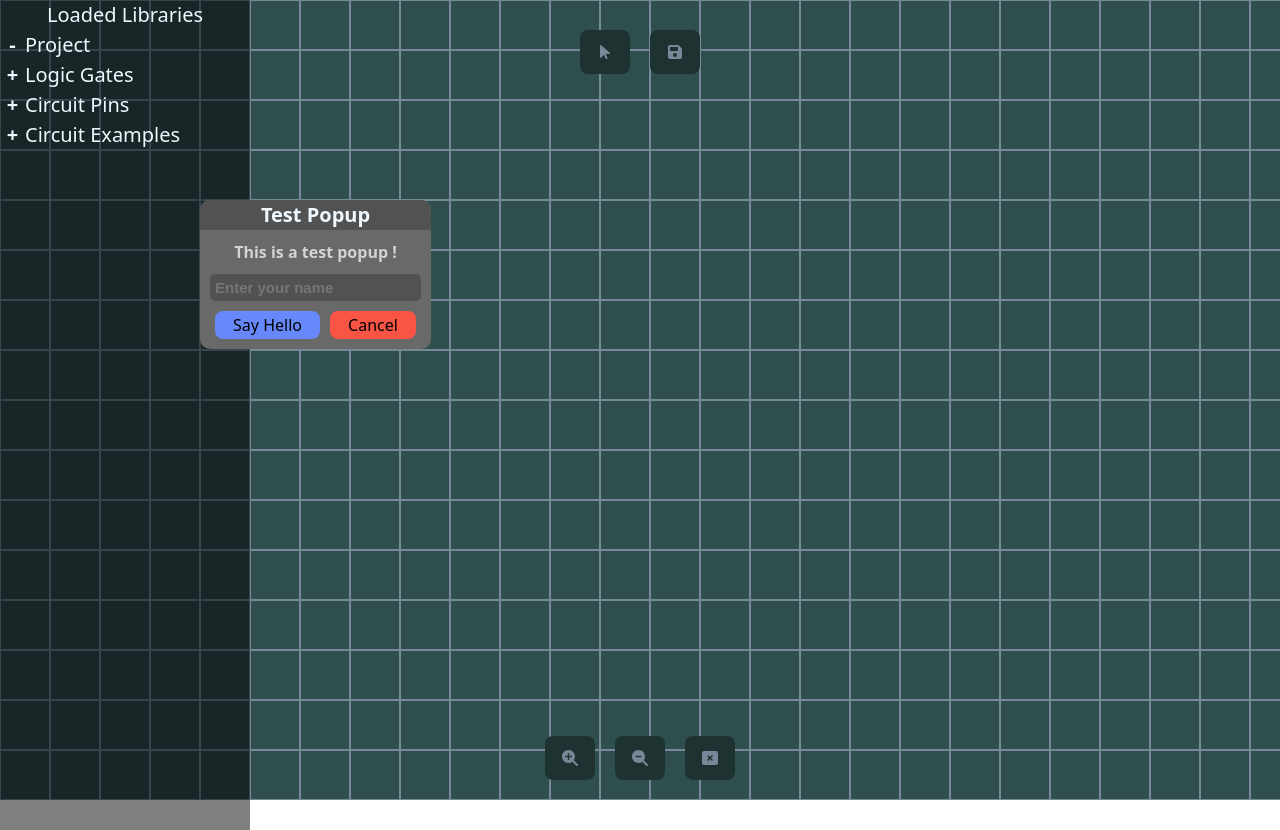
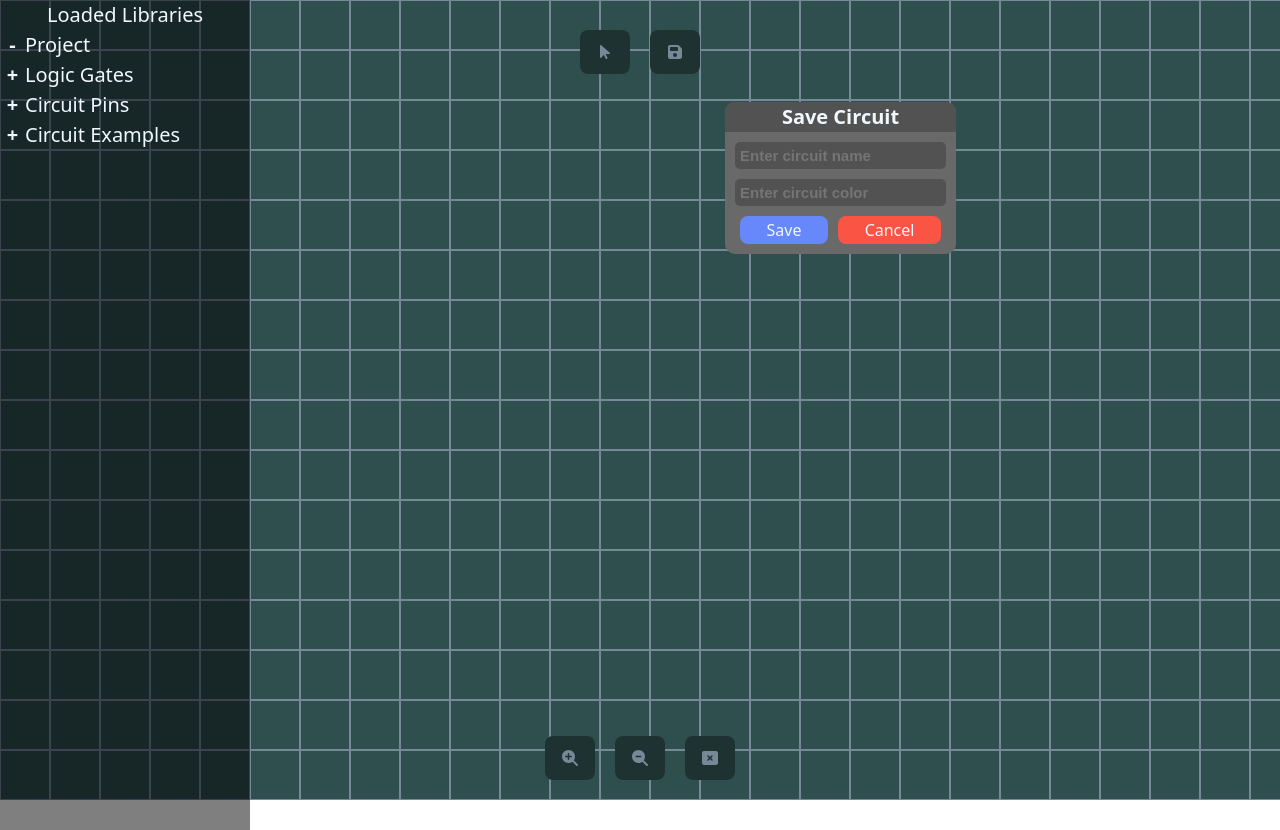
Before and after one commit to ArthurDgl/LoSimVue, a Vue app: page / in a window 1280 px wide. Both pictures are taken after a click on the button 675 px from the left and 52 px from the top of the page. Built offline with nearby package versions, Linux system fonts and the light colour scheme.

Commit message:
Save popup with input verification

```diff
--- a/src/App.vue
+++ b/src/App.vue
@@ -89,6 +89,9 @@ export default {
     closePopup(popupId) {
       this.popups = this.popups.filter(popup => {return popup.id != popupId});
     },
+    closePopupsByTitle(title) {
+      this.popups = this.popups.filter(popup => {return popup.title !== title});
+    }
   },
   mounted() {
     window.addEventListener("resize", this.updateDimensions);
@@ -99,36 +102,36 @@ export default {
 
     this.loadLibraries();
 
-    this.addPopup({
-      title: "Test Popup",
-      position: {x: 200, y: 200},
-      data: {
-        name: ""
-      },
-      contents: [
-        {
-          type: "TEXT",
-          text: "This is a test popup !"
-        },
-        {
-          type: "INPUT",
-          key: "name",
-          placeholder: "Enter your name"
-        }
-      ],
-      options: [
-        {
-          color: "#6688FA",
-          name: "Say Hello",
-          onClick: (popup, app) => {console.log(`Hello ${popup.data.name} !`);}
-        },
-        {
-          color: "#FA5544",
-          name: "Cancel",
-          onClick: (popup, app) => {console.log("Action cancelled !");}
-        }
-      ]
-    });
+    // this.addPopup({
+    //   title: "Test Popup",
+    //   position: {x: 200, y: 200},
+    //   data: {
+    //     name: ""
+    //   },
+    //   contents: [
+    //     {
+    //       type: "TEXT",
+    //       text: "This is a test popup !"
+    //     },
+    //     {
+    //       type: "INPUT",
+    //       key: "name",
+    //       placeholder: "Enter your name"
+    //     }
+    //   ],
+    //   options: [
+    //     {
+    //       color: "#6688FA",
+    //       name: "Say Hello",
+    //       onClick: (popup, app) => {console.log(`Hello ${popup.data.name} !`);}
+    //     },
+    //     {
+    //       color: "#FA5544",
+    //       name: "Cancel",
+    //       onClick: (popup, app) => {console.log("Action cancelled !");}
+    //     }
+    //   ]
+    // });
 
     console.log("App Mounted");
   },
--- a/src/components/BaseComponent.vue
+++ b/src/components/BaseComponent.vue
@@ -131,57 +131,6 @@ export default {
                 }
             });
         },
-        // Helper function made using ChatGPT
-        lightenColor(color, amount = 20) {
-            const clamp = (val) => Math.max(0, Math.min(255, val));
-
-            function hexToRgb(hex) {
-                hex = hex.replace(/^#/, '');
-                if (hex.length === 3) {
-                hex = hex.split('').map(char => char + char).join('');
-                }
-                const bigint = parseInt(hex, 16);
-                return {
-                r: (bigint >> 16) & 255,
-                g: (bigint >> 8) & 255,
-                b: bigint & 255
-                };
-            }
-
-            function rgbStringToRgb(rgbStr) {
-                const result = rgbStr.match(/rgb\((\d+),\s*(\d+),\s*(\d+)\)/i);
-                return result ? {
-                r: parseInt(result[1]),
-                g: parseInt(result[2]),
-                b: parseInt(result[3])
-                } : null;
-            }
-
-            function rgbToHex(r, g, b) {
-                return (
-                '#' +
-                [r, g, b]
-                    .map((x) => clamp(x).toString(16).padStart(2, '0'))
-                    .join('')
-                );
-            }
-
-            let rgb;
-
-            if (color.startsWith('#')) {
-                rgb = hexToRgb(color);
-            } else if (color.startsWith('rgb')) {
-                rgb = rgbStringToRgb(color);
-            } else {
-                throw new Error('Unsupported color format');
-            }
-
-            const newR = clamp(rgb.r + amount);
-            const newG = clamp(rgb.g + amount);
-            const newB = clamp(rgb.b + amount);
-
-            return rgbToHex(newR, newG, newB);
-        },
         updateOutputs(updateCount) {
             let inputValues = [];
             this.componentData.pins.inputs.forEach((inputPin) => {
@@ -221,7 +170,7 @@ export default {
         'zIndex':`${this.zIndex}`,
         'fontSize':`${this.fontSize}px`,
         'background-color':`${this.color}`,
-        'border-color':`${this.borderColor ? this.borderColor : this.lightenColor(this.color)}`
+        'border-color':`${this.borderColor ? this.borderColor : this.$parent.lightenColor(this.color)}`
         }"
 
         @click="this.handleClick"
--- a/src/components/CircuitEditor.vue
+++ b/src/components/CircuitEditor.vue
@@ -874,6 +874,114 @@ export default {
                 this.$refs.tempBaseComponent.moveWithCamera(this.camera, this.zoom, this.width, this.height);
             }
         },
+        // Helper function made using ChatGPT
+        lightenColor(color, amount = 20) {
+            const clamp = (val) => Math.max(0, Math.min(255, val));
+
+            function hexToRgb(hex) {
+                hex = hex.replace(/^#/, '');
+                if (hex.length === 3) {
+                hex = hex.split('').map(char => char + char).join('');
+                }
+                const bigint = parseInt(hex, 16);
+                return {
+                r: (bigint >> 16) & 255,
+                g: (bigint >> 8) & 255,
+                b: bigint & 255
+                };
+            }
+
+            function rgbStringToRgb(rgbStr) {
+                const result = rgbStr.match(/rgb\((\d+),\s*(\d+),\s*(\d+)\)/i);
+                return result ? {
+                r: parseInt(result[1]),
+                g: parseInt(result[2]),
+                b: parseInt(result[3])
+                } : null;
+            }
+
+            function rgbToHex(r, g, b) {
+                return (
+                '#' +
+                [r, g, b]
+                    .map((x) => clamp(x).toString(16).padStart(2, '0'))
+                    .join('')
+                );
+            }
+
+            let rgb;
+
+            if (color.startsWith('#') && color.length == 7) {
+                rgb = hexToRgb(color);
+            } else if (color.startsWith('rgb(') && color.endsWith(')')) {
+                rgb = rgbStringToRgb(color);
+            } else {
+                rgb = null;
+            }
+
+            if (!rgb) return null;
+
+            const newR = clamp(rgb.r + amount);
+            const newG = clamp(rgb.g + amount);
+            const newB = clamp(rgb.b + amount);
+
+            return rgbToHex(newR, newG, newB);
+        },
+        openSavePopup(event) {
+            const title = "Save Circuit";
+            const mousePosition = this.worldToScreenCoordinates(this.worldMousePosition);
+
+            this.$parent.closePopupsByTitle(title);
+
+            this.$parent.addPopup({
+                title: title,
+                position: {x: mousePosition.x + 50, y: mousePosition.y + 50},
+                data: {
+                    name: "",
+                    color: ""
+                },
+                contents: [
+                    {
+                        type: "INPUT",
+                        key: "name",
+                        placeholder: "Enter circuit name",
+                        strictFormat: true
+                    },
+                    {
+                        type: "INPUT",
+                        key: "color",
+                        placeholder: "Enter circuit color"
+                    }
+                ],
+                options: [
+                    {
+                        color: "#6688FA",
+                        name: "Save",
+                        onClick: (popup, app) => {
+                            if (popup.data.name.length > 0 && this.lightenColor(popup.data.color)) {
+                                this.saveCurrentCircuit(popup.data.name, popup.data.color);
+                            }
+                            else {
+                                if (popup.contents.length < 3) popup.contents.push({});
+                                popup.contents[2] = {
+                                    type: "TEXT",
+                                    text: "Missing name or Invalid color format : use #12AB34 or rgb(12, AB, 34)"
+                                }
+                                return true;
+                            }
+                        }
+                    },
+                    {
+                        color: "#FA5544",
+                        name: "Cancel",
+                        onClick: (popup, app) => {}
+                    }
+                ]
+            });
+        },
+        saveCurrentCircuit(name, color) {
+            console.log(`Saving circuit "${name}" with color ${color}...`);
+        },
     },
     emits: ['mounted'],
     mounted() {
@@ -920,7 +1028,7 @@ export default {
             <font-awesome-icon :icon="['fas', 'hand-pointer']" v-else-if="this.mouseToolIndex == 1"/>
             <font-awesome-icon :icon="['fas', 'network-wired']" v-else-if="this.mouseToolIndex == 2"/>
         </button>
-        <button>
+        <button @mousedown="this.openSavePopup">
             <font-awesome-icon :icon="['fas', 'floppy-disk']" />
         </button>
     </div>
--- a/src/components/Popup.vue
+++ b/src/components/Popup.vue
@@ -6,11 +6,43 @@ export default {
     emits: ["mounted"],
     data() {
         return {
-
+            isDragging: false,
+            offset: { x: 0, y: 0 },
+            interval: null,
+            lastMousePos: {x: 0, y: 0},
         };
     },
     methods: {
-
+        startDrag(event) {
+            this.isDragging = true;
+            this.offset.x = event.clientX - this.popupData.position.x;
+            this.offset.y = event.clientY - this.popupData.position.y;
+            this.updateMousePos(event);
+            this.interval = setInterval(this.drag, 5);
+            document.addEventListener("mousemove", this.updateMousePos);
+            document.addEventListener("mouseup", this.stopDrag);
+            document.body.style.userSelect = 'none';
+        },
+        updateMousePos(event) {
+            this.lastMousePos.x = event.clientX;
+            this.lastMousePos.y = event.clientY;
+        },
+        drag() {
+            if (this.isDragging) {
+                this.popupData.position.x = this.lerp(this.popupData.position.x, this.lastMousePos.x - this.offset.x, 0.1);
+                this.popupData.position.y = this.lerp(this.popupData.position.y, this.lastMousePos.y - this.offset.y, 0.1);
+            }
+        },
+        stopDrag() {
+            this.isDragging = false;
+            clearInterval(this.interval);
+            document.removeEventListener("mousemove", this.updateMousePos);
+            document.removeEventListener("mouseup", this.stopDrag);
+            document.body.style.userSelect = 'auto';
+        },
+        lerp(a, b, t) {
+            return (1 - t)*a + t*b;
+        },
     },
     mounted() {
         this.$emit("mounted");
@@ -24,7 +56,7 @@ export default {
         'top': `${this.popupData.position.y}px`,
     }"
     >
-        <div class="title-bar">
+        <div class="title-bar" @mousedown="this.startDrag">
             {{ this.popupData.title }}
         </div>
         <div class="contents">
@@ -33,9 +65,11 @@ export default {
                 <input class="input-element"
                 v-if="content.type === 'INPUT'"
                 :value="this.popupData.data[content.key]"
-                @input="e => this.popupData.data[content.key] = e.target.value"
+                @input="e => this.popupData.data[content.key] = content.strictFormat ? e.target.value.replace(/[^a-zA-Z0-9]/g, '_').toUpperCase() : e.target.value"
+                @keydown="event => event.stopPropagation()"
                 :placeholder="content.placeholder"
                 autocomplete="off"
+                spellcheck="false"
                 aria-autocomplete="list"
                 ></input>
             </div>
@@ -44,7 +78,7 @@ export default {
                 <button class="end-button" v-for="button in this.popupData.options" :style="{
                     'background-color': `${button.color}`
                 }"
-                @click="() => {button.onClick(this.popupData, this.$parent); this.$parent.closePopup(this.popupData.id)}"
+                @click="() => {if (!button.onClick(this.popupData, this.$parent)) this.$parent.closePopup(this.popupData.id)}"
                 >
                     {{ button.name }}
                 </button>
@@ -74,6 +108,7 @@ export default {
 .contents {
     padding: 10px;
     color: lightgray;
+    width: min-content;
 }
 
 .content-element {
@@ -107,5 +142,6 @@ export default {
     margin-right: 5px;
     flex-grow: 1;
     outline: none;
+    color: aliceblue;
 }
 </style>
```
